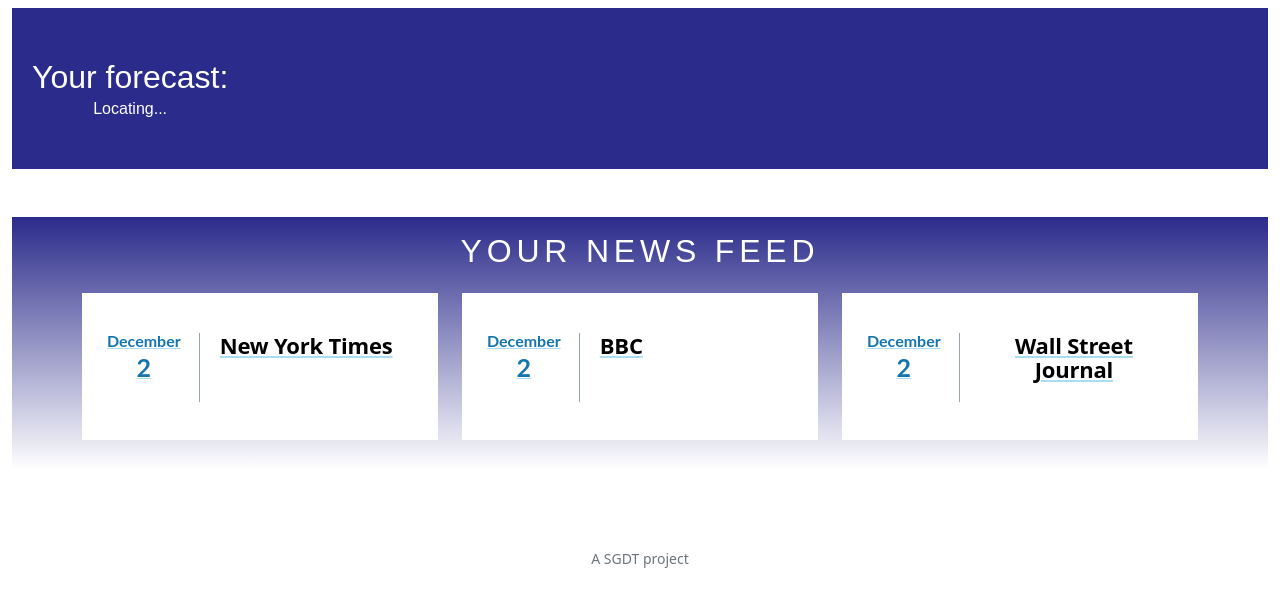
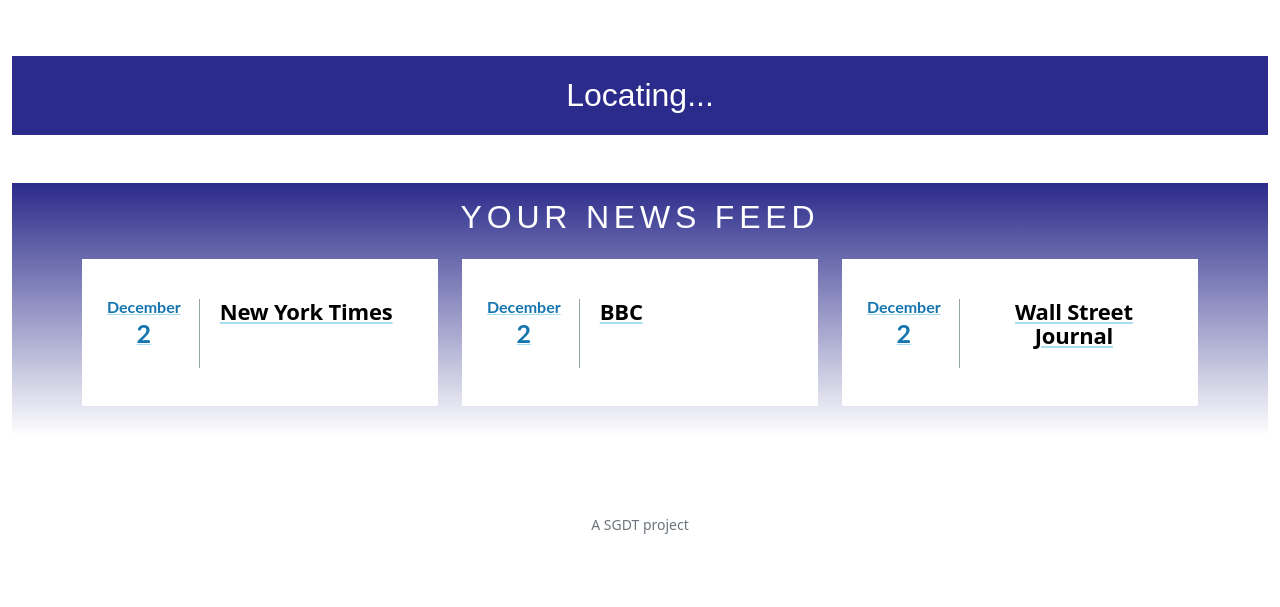
Before and after one commit to DachaThurber/CS50-final, a Flask app: page /wakeup in a window 1280 px wide. Shown: the part 177-784 px from the top of the page. Run offline with Flask 2, Linux system fonts and the light colour scheme; a user stored in the database is signed in; some libraries are stand-ins or nearby versions.

Commit message:
12/1/21 10:49pm sofia

```diff
--- a/templates/wakeup.html
+++ b/templates/wakeup.html
@@ -13,18 +13,14 @@
         <meta name="viewport" content="width=device-width, initial-scale=1"/>
         <link rel="stylesheet" href="style.css" />
         <h1 class="header"> Good morning! </h1>
+        <br> <br>
     </head>
     <body>
         <div class="forecast">
-            <div class="ct-blog col-sm-6 col-md-4">
-                <div class="forecast">
-                    <div class="ct-blog-content">
-                        <h2 class="forecast-Text"> Your forecast: </h2>
-                        <h2 id="temperature" class="forecast-Text"></h2>
-                        <h2 id="description" class="forecast-Text"></h2>
-                        <p id="location" class="forecast-Text"></p>
-                    </div>
-                </div>
+            <div class="forecast">
+                <h2 id="location" class="forecast-Text"></h2>
+                <h3 id="temperature" class="forecast-Text"></h3>
+                <h3 id="description" class="forecast-Text"></h3>
             </div>
         </div>
         <br> <br>
@@ -110,6 +106,7 @@
             let location = document.getElementById("location");
 
             // Create vars for weather API endpoint and API key
+            // Key via https://home.openweathermap.org/api_keys
             let api = "https://api.openweathermap.org/data/2.5/weather";
             let apiKey = "b4510e04e6e50e28ce602a5419c0b351";
 
@@ -154,9 +151,20 @@
             }
 
         }
+        getWeather()
+    </script>
+    <div>
 
-        getWeather()
-
+    </div>
+    <script>
+        gapi.client.sheets.spreadsheets.values.get({
+            spreadsheetId: "14IDhLrytsbagghJyj6smYM8PjUrXFftyhiNSg3UDG1Y",
+            range: 1
+        }).then((response) => {
+            var result = response.result;
+            var numRows = result.values ? result.values.length : 0;
+            console.log(`${numRows} rows retrieved.`);
+        });
     </script>
 </html>
 
```
Also changed, not shown: 1 other file.
